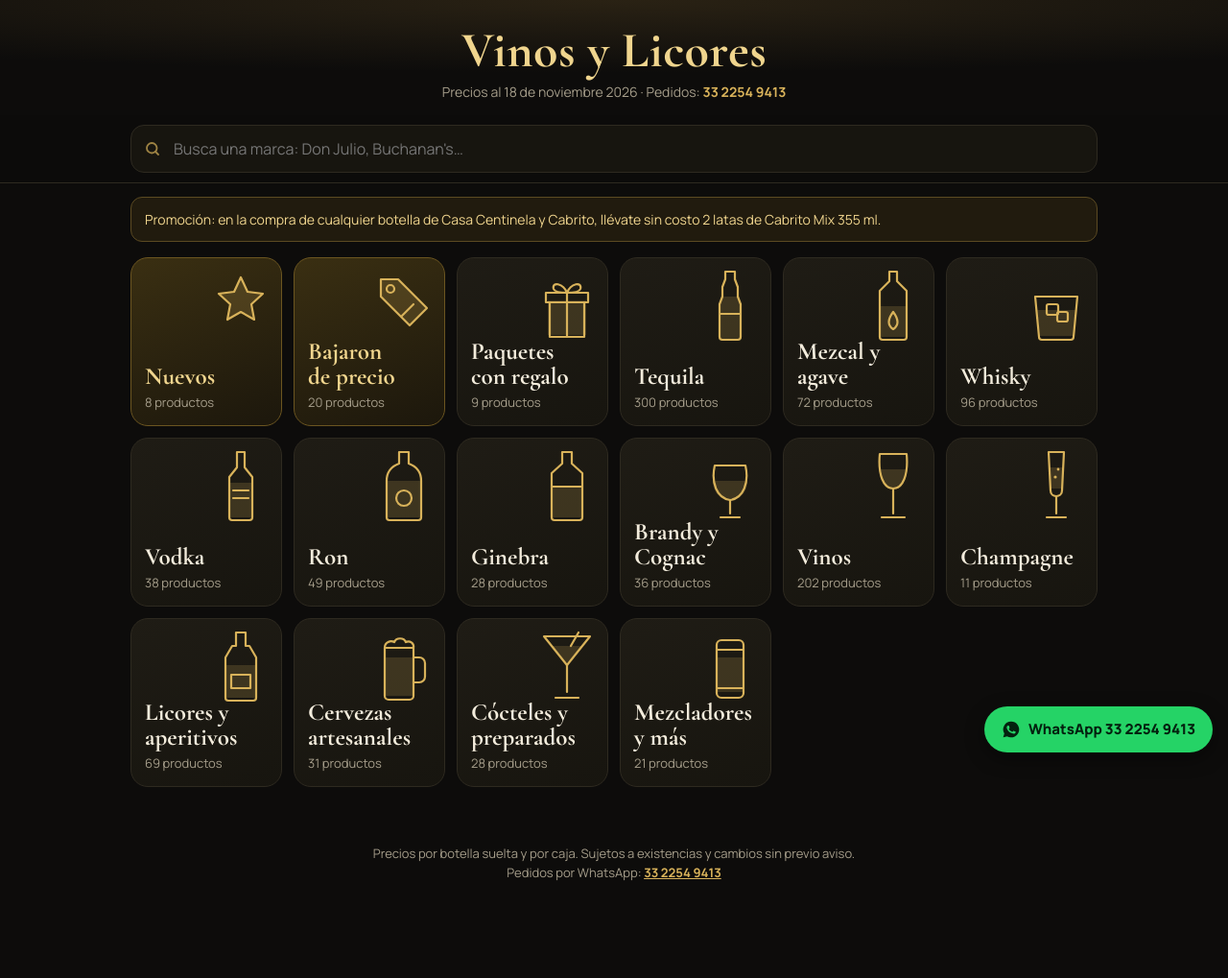
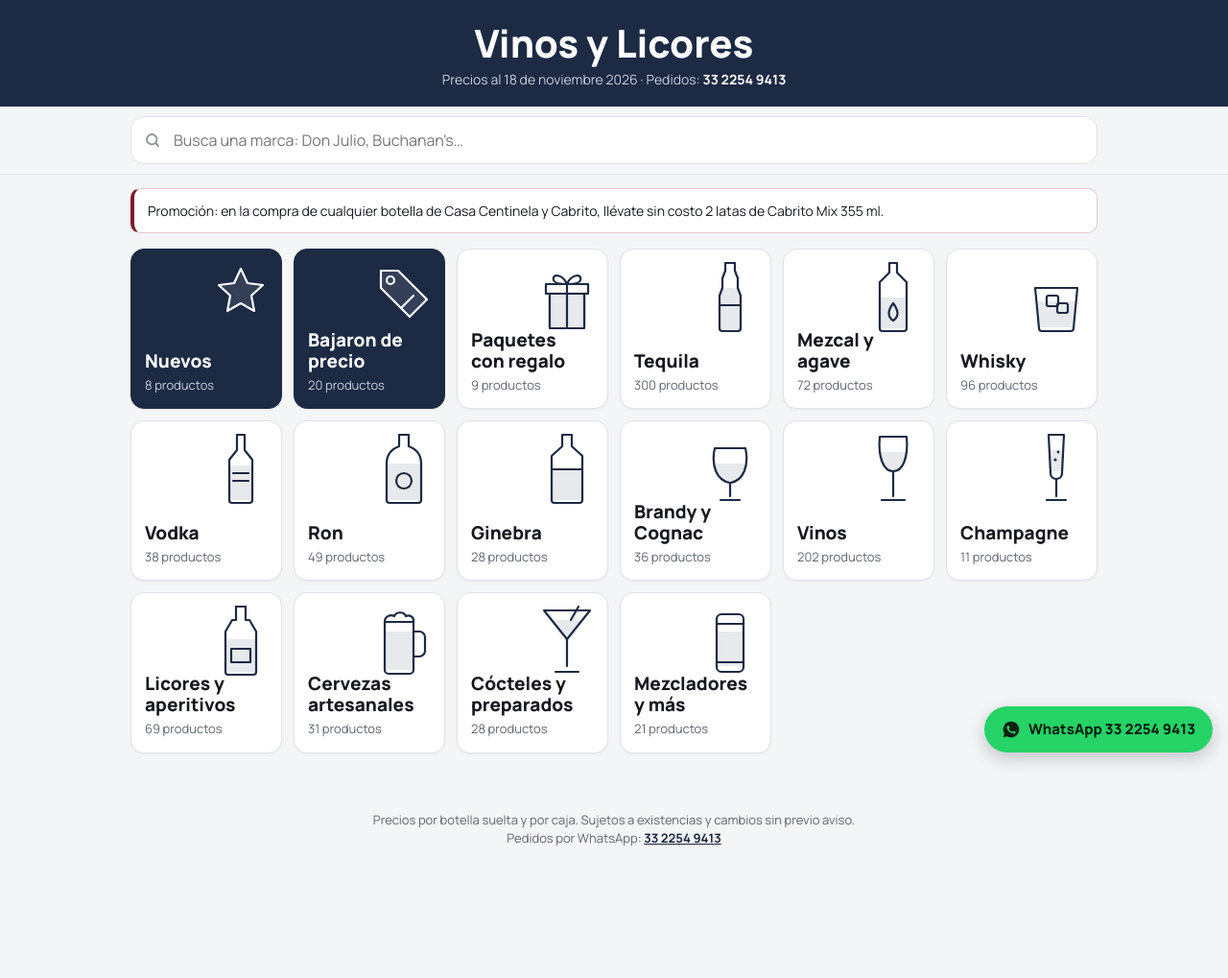
Before and after one commit to Preciosmayoreo/vinosmayoreo, a plain HTML site: page index.html in a window 1280 px wide. Shown: the whole page at 96% size. After the commit the page ends 984 px from the top, so only its background shows below. Drawn offline with nearby package versions, Linux system fonts and the light colour scheme.

Commit message:
Colores sobrios: fondo claro, azul marino
Co-Authored-By: Claude Opus 5.5 <noreply@anthropic.com>
Claude-Session: https://claude.ai/code/session_01K4yrNRM7CDxGbSNRRRBn2n

```diff
--- a/index.html
+++ b/index.html
@@ -6,55 +6,57 @@
 <title>Lista de precios</title>
 <link rel="preconnect" href="https://fonts.googleapis.com">
 <link rel="preconnect" href="https://fonts.gstatic.com" crossorigin>
-<link href="https://fonts.googleapis.com/css2?family=Cormorant+Garamond:wght@600;700&family=Manrope:wght@400;500;600;700;800&display=swap" rel="stylesheet">
+<link href="https://fonts.googleapis.com/css2?family=Manrope:wght@400;500;600;700;800&display=swap" rel="stylesheet">
 <style>
 /*
-VOICE: night-out bottle menu, confident and simple.
-IDEA: the leather-bound bottle-service menu at a club: dark cover, gold section tabs.
-PICTURE: a grid of big category tiles, each with a drawn glass or bottle.
-COLOUR and TYPE: near-black ground, warm gold accent, cream text; Cormorant for titles, Manrope for prices.
+VOICE: sober, professional price list.
+IDEA: a printed distributor menu with section tabs.
+PICTURE: a grid of category cards, each with a line-drawn glass or bottle.
+COLOUR and TYPE: light grey ground, white cards, deep navy, small wine accent; Manrope throughout.
 LAYOUT: brand + search on top, tiles grid; tap a tile to open its list with a back button.
 */
-:root{color-scheme:dark;--bg:#0d0c0b;--panel:#17150f;--panel2:#1f1c15;--line:#2e2a20;--ink:#f3ecdc;--muted:#a59d8a;--gold:#d8b25a;--gold2:#f0d58e;--down:#e9d43a;--up:#7cc46a;--new:#7fb0e6;--wa:#25d366}
+:root{color-scheme:light;--bg:#f4f5f7;--panel:#ffffff;--panel2:#ffffff;--line:#dfe2e7;--ink:#14181f;--muted:#5f6672;--gold:#1c2a44;--gold2:#1c2a44;--acc:#7a1f2b;--down:#f2d43d;--up:#5aa64a;--new:#4f86c6;--wa:#25d366}
 *{box-sizing:border-box;min-width:0}
 html{scroll-padding-top:150px}
 body{margin:0;background:var(--bg);color:var(--ink);font:16px/1.5 Manrope,system-ui,sans-serif;overflow-x:clip;-webkit-font-smoothing:antialiased}
 a{color:inherit}
 .wrap{max-width:1040px;margin:0 auto;padding:0 16px}
-header.brand{padding:26px 0 14px;text-align:center;background:radial-gradient(120% 90% at 50% 0%,#2a2214 0%,var(--bg) 70%)}
-.logo{font-family:"Cormorant Garamond",Georgia,serif;font-weight:700;font-size:clamp(34px,8vw,52px);line-height:1.02;letter-spacing:.5px;color:var(--gold2);margin:0}
-.tag{color:var(--muted);font-size:14px;margin:6px 0 0}
-.tag a{color:var(--gold);text-decoration:none;font-weight:700;white-space:nowrap}
-.bar{position:sticky;top:0;z-index:5;background:rgba(13,12,11,.94);backdrop-filter:blur(8px);border-bottom:1px solid var(--line);padding:10px 0}
+header.brand{padding:24px 0 18px;text-align:center;background:#1c2a44;color:#fff}
+.logo{font-weight:800;font-size:clamp(28px,6.5vw,40px);line-height:1.05;color:#fff;margin:0}
+.tag{color:#c9cfda;font-size:14px;margin:6px 0 0}
+.tag a{color:#fff;text-decoration:none;font-weight:700;white-space:nowrap}
+.bar{position:sticky;top:0;z-index:5;background:rgba(244,245,247,.95);backdrop-filter:blur(8px);border-bottom:1px solid var(--line);padding:10px 0}
 .search{position:relative}
 .search input{width:100%;font:16px Manrope,sans-serif;color:var(--ink);background:var(--panel);border:1px solid var(--line);border-radius:14px;padding:13px 44px 13px 44px;outline:none}
 .search input:focus{border-color:var(--gold)}
 .search svg{position:absolute;left:14px;top:50%;transform:translateY(-50%);opacity:.7}
 .search button{position:absolute;right:6px;top:50%;transform:translateY(-50%);border:0;background:none;color:var(--muted);font-size:22px;width:40px;height:40px;cursor:pointer;display:none}
 .search.has button{display:block}
-.note{margin:14px 0 0;padding:12px 14px;border:1px solid #5b4a22;background:#211b0e;border-radius:12px;font-size:14px;color:var(--gold2)}
+.note{margin:14px 0 0;padding:12px 14px;border:1px solid #e6c9cd;border-left:4px solid var(--acc);background:#fff;border-radius:10px;font-size:14px;color:var(--ink)}
 .grid{display:grid;grid-template-columns:repeat(auto-fill,minmax(150px,1fr));gap:12px;padding:16px 0 30px}
-.tile{position:relative;display:flex;flex-direction:column;justify-content:flex-end;min-height:150px;padding:84px 14px 14px;border-radius:18px;background:linear-gradient(160deg,var(--panel2),var(--panel));border:1px solid var(--line);text-decoration:none;overflow:hidden;cursor:pointer;transition:transform .15s,border-color .15s}
+.tile{position:relative;display:flex;flex-direction:column;justify-content:flex-end;min-height:150px;padding:84px 14px 14px;border-radius:14px;background:var(--panel);box-shadow:0 1px 2px rgba(20,24,31,.05);color:#1c2a44;border:1px solid var(--line);text-decoration:none;overflow:hidden;cursor:pointer;transition:transform .15s,border-color .15s}
 .tile:hover,.tile:focus-visible{border-color:var(--gold);transform:translateY(-2px);outline:none}
-.tile svg{position:absolute;right:10px;top:10px;width:64px;height:78px}
-.tile b{font-family:"Cormorant Garamond",Georgia,serif;font-size:25px;line-height:1.05;font-weight:700;color:var(--ink);max-width:80%}
+.tile svg{color:#1c2a44;position:absolute;right:10px;top:10px;width:64px;height:78px}
+.tile b{font-size:19px;line-height:1.15;font-weight:800;color:var(--ink);max-width:80%}
 .tile small{color:var(--muted);font-size:13px;margin-top:4px}
-.tile.hot{background:linear-gradient(160deg,#3a2f12,#1c170c);border-color:#6b5520}
-.tile.hot b{color:var(--gold2)}
+.tile.hot{background:#1c2a44;border-color:#1c2a44;color:#fff}
+.tile.hot b{color:#fff}
+.tile.hot small{color:#c9cfda}
+.tile.hot svg{color:#fff}
 .secthead{display:flex;align-items:center;gap:10px;padding:14px 0 4px}
 .back{border:1px solid var(--line);background:var(--panel);color:var(--ink);border-radius:12px;height:44px;padding:0 14px;font:600 15px Manrope,sans-serif;cursor:pointer;display:inline-flex;align-items:center;gap:6px}
 .back:hover{border-color:var(--gold)}
-h1.sect{font-family:"Cormorant Garamond",Georgia,serif;font-size:clamp(32px,7vw,44px);line-height:1.05;margin:0;color:var(--gold2)}
+h1.sect{font-size:clamp(26px,6vw,34px);font-weight:800;line-height:1.1;margin:0;color:var(--ink)}
 .tools{display:flex;gap:8px;flex-wrap:wrap;align-items:center;padding:8px 0 4px}
 .chip{border:1px solid var(--line);background:var(--panel);color:var(--ink);border-radius:999px;padding:9px 14px;font:600 14px Manrope,sans-serif;cursor:pointer;white-space:nowrap;min-height:40px}
-.chip[aria-pressed=true]{background:var(--gold);border-color:var(--gold);color:#1a1408}
+.chip[aria-pressed=true]{background:#1c2a44;border-color:#1c2a44;color:#fff}
 .chips{display:flex;gap:8px;overflow-x:auto;padding:4px 0 6px;scrollbar-width:none}
 .chips::-webkit-scrollbar{display:none}
 .chips .chip,.tools .chip{flex:none}
 select{font:600 14px Manrope,sans-serif;color:var(--ink);background:var(--panel);border:1px solid var(--line);border-radius:12px;padding:0 12px;height:40px}
 .dot{display:inline-block;width:9px;height:9px;border-radius:50%;margin-right:6px;vertical-align:1px}
 .count{color:var(--muted);font-size:13px;padding:2px 0 8px}
-.sub{font-size:13px;font-weight:800;letter-spacing:.5px;color:var(--gold);padding:18px 2px 8px;text-transform:uppercase}
+.sub{font-size:13px;font-weight:800;letter-spacing:.5px;color:var(--acc);padding:18px 2px 8px;text-transform:uppercase}
 .list{display:flex;flex-direction:column;gap:8px}
 .item{display:grid;grid-template-columns:minmax(0,1fr) auto auto;gap:4px 18px;align-items:center;background:var(--panel);border:1px solid var(--line);border-radius:14px;padding:12px 14px}
 .nm{font-weight:600;font-size:15px;line-height:1.35}
@@ -62,17 +64,17 @@ select{font:600 14px Manrope,sans-serif;color:var(--ink);background:var(--panel)
 .pz{font-size:12px;color:var(--muted)}
 .price{text-align:right;white-space:nowrap}
 .price .l{display:block;font-size:11px;color:var(--muted);font-weight:600}
-.price .v{font-size:17px;font-weight:700}
-.price s{display:block;font-size:12px;color:#7d7564;font-weight:500}
-.price.box .v{color:var(--gold2);font-size:19px}
+.price .v{font-size:17px;font-weight:700;color:var(--ink)}
+.price s{display:block;font-size:12px;color:#8a909a;font-weight:500}
+.price.box .v{color:#1c2a44;font-size:19px;font-weight:800}
 .badge{display:inline-block;font-size:11px;font-weight:800;padding:2px 8px;border-radius:999px;margin-left:6px;vertical-align:2px;white-space:nowrap}
-.b-b{background:var(--down);color:#1b1800}.b-s{background:var(--up);color:#0d1e08}.b-n{background:var(--new);color:#08182b}.b-n2{background:var(--gold);color:#1a1408}
+.b-b{background:var(--down);color:#1b1800}.b-s{background:var(--up);color:#0d1e08}.b-n{background:var(--new);color:#08182b}.b-n2{background:var(--acc);color:#fff}
 .wa{display:inline-flex;align-items:center;justify-content:center;width:28px;height:28px;border-radius:50%;background:var(--wa);margin-left:8px;vertical-align:-8px}
 .wa svg{width:15px;height:15px}
 .empty{color:var(--muted);text-align:center;padding:40px 0}
 footer{color:var(--muted);font-size:13px;text-align:center;padding:30px 16px 100px}
-footer a{color:var(--gold);font-weight:700}
-.fab{position:fixed;right:16px;bottom:16px;z-index:9;display:flex;align-items:center;gap:8px;background:var(--wa);color:#04210f;text-decoration:none;font-weight:800;border-radius:999px;padding:13px 18px;box-shadow:0 6px 20px rgba(0,0,0,.45);font-size:15px}
+footer a{color:#1c2a44;font-weight:700}
+.fab{position:fixed;right:16px;bottom:16px;z-index:9;display:flex;align-items:center;gap:8px;background:var(--wa);color:#04210f;text-decoration:none;font-weight:800;border-radius:999px;padding:13px 18px;box-shadow:0 6px 18px rgba(20,24,31,.22);font-size:15px}
 .fab svg{width:20px;height:20px}
 [hidden]{display:none!important}
 @media(max-width:600px){
@@ -95,7 +97,7 @@ footer a{color:var(--gold);font-weight:700}
 </div></header>
 <div class="bar"><div class="wrap">
   <div class="search" id="sbox">
-    <svg width="18" height="18" viewBox="0 0 24 24" fill="none" stroke="#d8b25a" stroke-width="2.4" stroke-linecap="round"><circle cx="11" cy="11" r="7"/><path d="M20 20l-4-4"/></svg>
+    <svg width="18" height="18" viewBox="0 0 24 24" fill="none" stroke="#5f6672" stroke-width="2.4" stroke-linecap="round"><circle cx="11" cy="11" r="7"/><path d="M20 20l-4-4"/></svg>
     <input id="q" type="search" placeholder="Busca una marca: Don Julio, Buchanan's…" autocomplete="off" aria-label="Buscar producto">
     <button id="qx" type="button" aria-label="Borrar búsqueda">×</button>
   </div>
@@ -149,8 +151,8 @@ const GROUPS = [
   ['mezcladores','Mezcladores y más',['Jarabe','Sangrita','Agua','Bebida Rehidratante','Bebidas Energizantes'],'can']
 ];
 const SUBNAME = c => ({'Vinos De Mesa - Tinto':'Tinto','Vinos De Mesa - Blanco':'Blanco','Vinos De Mesa - Rosado':'Rosado','Vinos De Mesa - Espumoso':'Espumoso','Licor Con Tequila':'Licor con tequila','Licor Y Destilado De Agave':'Destilado de agave','Licor De Caña':'Licor de caña','Autentico Corajillo':'Carajillo','Anis':'Anís','Vaps':'Paquetes con regalo','Productos Nuevos':'Nuevos','Bebida Rehidratante':'Rehidratantes','Bebidas Energizantes':'Energizantes','Cocteles Premezclados':'Cócteles premezclados','Vino Artesanal':'Vino artesanal'}[c] || c.replace('Cervezas Artesanales - ',''));
-const G = 'stroke="#d8b25a" stroke-width="2.2" fill="none" stroke-linejoin="round" stroke-linecap="round"';
-const F = 'fill="#d8b25a" fill-opacity=".18"';
+const G = 'stroke="currentColor" stroke-width="2.2" fill="none" stroke-linejoin="round" stroke-linecap="round"';
+const F = 'fill="currentColor" fill-opacity=".10"';
 const ICONS = {
   tequila:`<svg viewBox="0 0 64 78"><path ${F} d="M24 30h16l3 8v34a3 3 0 0 1-3 3H24a3 3 0 0 1-3-3V38z"/><path ${G} d="M27 4h10v8l3 8v10l3 8v34a3 3 0 0 1-3 3H24a3 3 0 0 1-3-3V38l3-8V20l3-8z"/><path ${G} d="M21 48h22"/></svg>`,
   mezcal:`<svg viewBox="0 0 64 78"><path ${F} d="M18 40h28v32H18z"/><path ${G} d="M28 4h8v10l10 10v48a3 3 0 0 1-3 3H21a3 3 0 0 1-3-3V24l10-10z"/><path ${G} d="M32 46c-6 8-6 14 0 18 6-4 6-10 0-18z"/></svg>`,
@@ -160,7 +162,7 @@ const ICONS = {
   gin:`<svg viewBox="0 0 64 78"><path ${F} d="M16 40h32v32H16z"/><path ${G} d="M27 4h10v12l11 10v46a3 3 0 0 1-3 3H19a3 3 0 0 1-3-3V26l11-10z"/><path ${G} d="M16 40h32"/></svg>`,
   cognac:`<svg viewBox="0 0 64 78"><path ${F} d="M14 34h36c0 12-8 20-18 20S14 46 14 34z"/><path ${G} d="M16 18h32c4 18-2 34-16 36-14-2-20-18-16-36z"/><path ${G} d="M32 54v14M22 72h20"/></svg>`,
   wine:`<svg viewBox="0 0 64 78"><path ${F} d="M18 22h28c0 12-6 20-14 20s-14-8-14-20z"/><path ${G} d="M18 6h28c2 22-4 36-14 36S16 28 18 6z"/><path ${G} d="M32 42v26M20 72h24"/></svg>`,
-  flute:`<svg viewBox="0 0 64 78"><path ${F} d="M25 20h14l-1 22h-12z"/><path ${G} d="M24 4h16l-2 40c0 4-3 6-6 6s-6-2-6-6z"/><path ${G} d="M32 50v18M22 72h20"/><circle cx="31" cy="30" r="1.6" fill="#d8b25a"/><circle cx="34" cy="22" r="1.4" fill="#d8b25a"/></svg>`,
+  flute:`<svg viewBox="0 0 64 78"><path ${F} d="M25 20h14l-1 22h-12z"/><path ${G} d="M24 4h16l-2 40c0 4-3 6-6 6s-6-2-6-6z"/><path ${G} d="M32 50v18M22 72h20"/><circle cx="31" cy="30" r="1.6" fill="currentColor"/><circle cx="34" cy="22" r="1.4" fill="currentColor"/></svg>`,
   liqueur:`<svg viewBox="0 0 64 78"><path ${F} d="M16 38h32v34H16z"/><path ${G} d="M27 4h10v14h4l7 12v42a3 3 0 0 1-3 3H19a3 3 0 0 1-3-3V30l7-12h4z"/><path ${G} d="M22 48h20v14H22z"/></svg>`,
   beer:`<svg viewBox="0 0 64 78"><path ${F} d="M12 30h30v40H12z"/><path ${G} d="M12 20h30v50a4 4 0 0 1-4 4H16a4 4 0 0 1-4-4z"/><path ${G} d="M42 30h6a6 6 0 0 1 6 6v14a6 6 0 0 1-6 6h-6"/><path ${G} d="M12 20c0-6 6-8 10-6 2-5 10-5 12 0 4-2 9 1 8 6"/></svg>`,
   cocktail:`<svg viewBox="0 0 64 78"><path ${F} d="M16 18h32L32 36z"/><path ${G} d="M8 8h48L32 38z"/><path ${G} d="M32 38v28M20 72h24"/><path ${G} d="M44 4l-8 14"/></svg>`,
```
